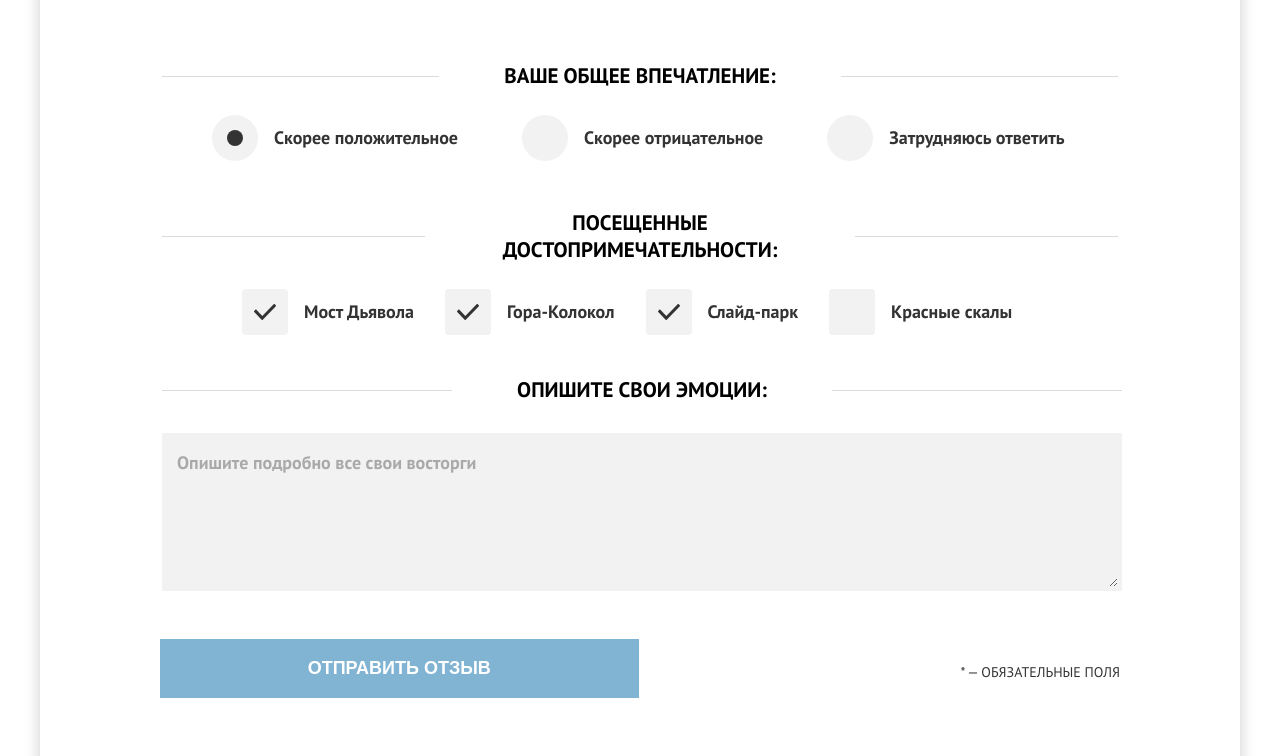
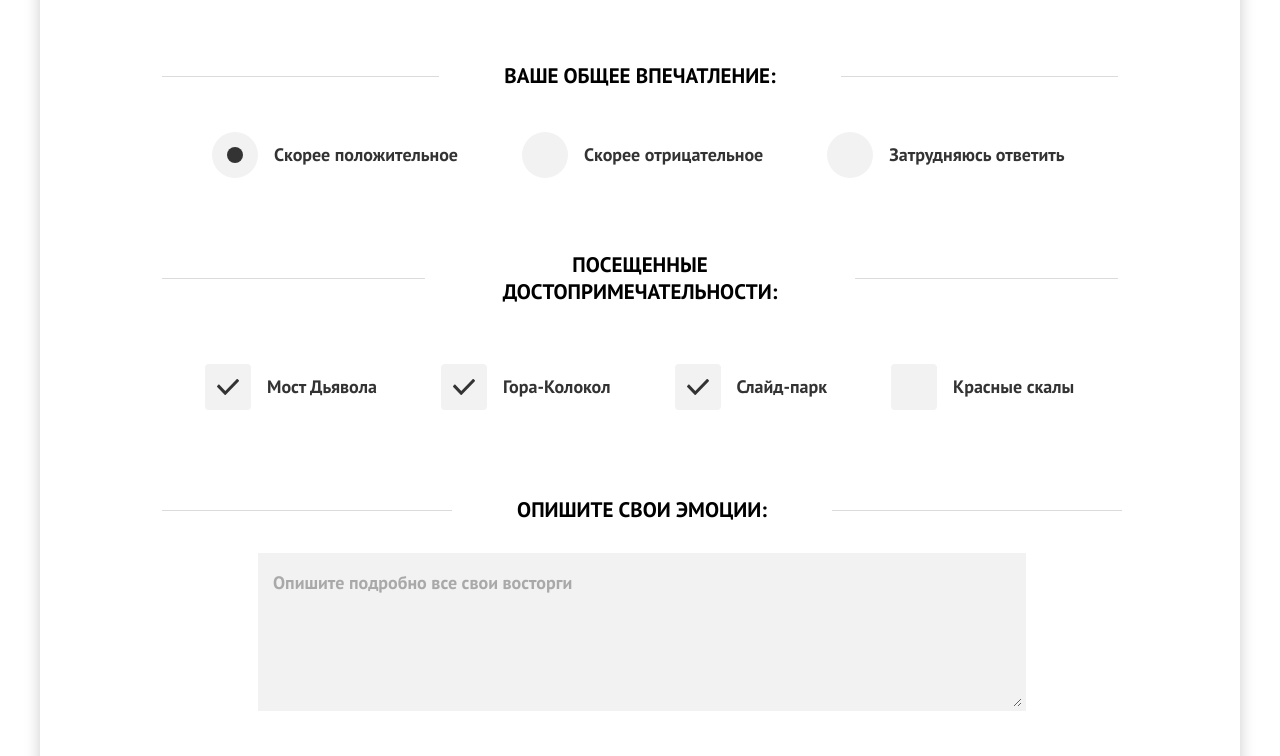
Before and after one commit to konstantin-petruschin/1327895-sedona-29, a website: page source/form.html in a window 1280 px wide. Shown: the part 971-1727 px from the top of the page. Drawn offline with nearby package versions, Linux system fonts and the light colour scheme; files that its build step writes are made by us from their sources; files whose address does not match are found by name; a web font is replaced by a local one.

Commit message:
PixelPerfect формы декстоп

```diff
--- a/source/js/main.js
+++ b/source/js/main.js
@@ -28,12 +28,12 @@ function init() {
     zoom: 8
   });
 
-  marks.forEach(function(mark, i) {
+  marks.forEach(function(mark) {
     geoObjects.push(new ymaps.Placemark([mark.latitude, mark.longitude], {
       hintContent: mark.hintContent
     }, {
       iconLayout: 'default#Image',
-      iconImageHref: '../img/icons/pin.png',
+      iconImageHref: '../img/icons/pin.svg',
       iconImageSize: [27, 27]
     }))
   });
--- a/source/sass/blocks/form.scss
+++ b/source/sass/blocks/form.scss
@@ -65,6 +65,7 @@
 
     @include m.desktop {
       padding-top: 65px;
+      padding-bottom: 50px;
     }
   }
 
@@ -95,7 +96,13 @@
       padding-top: 25px;
       padding-bottom: 65px;
     }
+
+    @include m.desktop {
+      padding-left: 95px;
+      padding-right: 95px;
+    }
   }
+
 }
 
 .form__title {
@@ -163,6 +170,7 @@
     @include m.desktop {
       padding-left: 50px;
       padding-right: 50px;
+      padding-top: 17px;
     }
   }
 
@@ -172,6 +180,11 @@
       padding-left: 80px;
       padding-right: 80px;
       gap: 18px 31px;
+    }
+
+    @include m.desktop {
+      padding: 33px 43px 45px;
+      column-gap: 64px;
     }
   }
 }
@@ -201,7 +214,6 @@
 .form__input-text--tel {
   background-image: url("../img/icons/phone.svg");
   background-repeat: no-repeat;
-
 }
 
 .form__group-comment {
@@ -211,6 +223,11 @@
 
   @include m.tablet {
     height: 158px;
+  }
+
+  @include m.desktop {
+    max-width: 768px;
+    margin: 0 auto;
   }
 }
 
```
